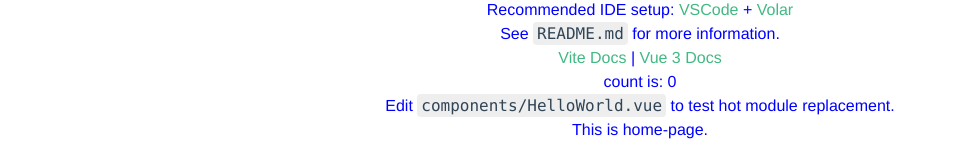
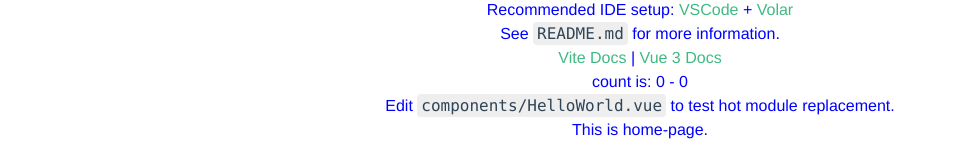
Before and after one commit to sherwinshen/vue3-project-startkit, a Vue app: page / in a window 1280 px wide. Shown: the part 298-458 px from the top of the page, without its empty margins (0-956 px from the left). Built offline with nearby package versions, Linux system fonts and the light colour scheme.

Commit message:
chore: vuex 配置

```diff
--- a/package.json
+++ b/package.json
@@ -9,7 +9,8 @@
   },
   "dependencies": {
     "vue": "^3.2.25",
-    "vue-router": "^4.0.12"
+    "vue-router": "^4.0.12",
+    "vuex": "^4.0.2"
   },
   "devDependencies": {
     "@commitlint/cli": "^16.0.1",
--- a/src/components/HelloWorld.vue
+++ b/src/components/HelloWorld.vue
@@ -1,9 +1,19 @@
 <script setup lang="ts">
-import { ref } from 'vue';
+import { ref, computed } from 'vue';
+
+import { useStore } from 'vuex';
+const store = useStore();
+const count = computed(() => {
+  return store.state.count.count;
+});
+const doubleCount = computed(() => {
+  return store.getters['count/double'];
+});
+const add = () => {
+  store.commit('count/increment');
+};
 
 defineProps<{ msg: string }>();
-
-const count = ref(0);
 </script>
 
 <template>
@@ -28,7 +38,7 @@
     <a href="https://v3.vuejs.org/" target="_blank">Vue 3 Docs</a>
   </p>
 
-  <button type="button" @click="count++">count is: {{ count }}</button>
+  <button type="button" @click="add">count is: {{ doubleCount }} - {{ count }}</button>
   <p>
     Edit
     <code>components/HelloWorld.vue</code>
--- a/src/main.ts
+++ b/src/main.ts
@@ -1,8 +1,9 @@
 import { createApp } from 'vue';
 import App from './App.vue';
 import router from './router/index';
+import store from './store/index';
 
 // tailwind css
 import '@/assets/styles/tailwind/index.less';
 
-createApp(App).use(router).mount('#app');
+createApp(App).use(router).use(store).mount('#app');
--- /dev/null
+++ b/src/store/actions.ts
@@ -0,0 +1,3 @@
+const actions = {};
+
+export default actions;
--- /dev/null
+++ b/src/store/getters.ts
@@ -0,0 +1,3 @@
+const getters = {};
+
+export default getters;
--- /dev/null
+++ b/src/store/index.ts
@@ -0,0 +1,18 @@
+import { createStore } from 'vuex';
+import state from './state';
+import actions from './actions';
+import mutations from './mutations';
+import getters from './getters';
+
+// 模块内容
+import count from '@/store/modules/count';
+
+export default createStore({
+  state,
+  getters,
+  actions,
+  mutations,
+  modules: {
+    count,
+  },
+});
--- /dev/null
+++ b/src/store/modules/count.ts
@@ -0,0 +1,34 @@
+export interface State {
+  count: number;
+}
+
+const state = (): State => {
+  return {
+    count: 0,
+  };
+};
+const getters = {
+  double(state: State) {
+    return 2 * state.count;
+  },
+};
+const actions = {
+  increment(context: any) {
+    context.commit('increment');
+  },
+};
+const mutations = {
+  increment(state: State) {
+    state.count++;
+  },
+};
+
+const countStore = {
+  namespaced: true,
+  state,
+  getters,
+  actions,
+  mutations,
+};
+
+export default countStore;
--- /dev/null
+++ b/src/store/mutations.ts
@@ -0,0 +1,3 @@
+const mutations = {};
+
+export default mutations;
--- /dev/null
+++ b/src/store/state.ts
@@ -0,0 +1,3 @@
+const states = {};
+
+export default states;
```
Also changed, not shown: 1 other file (tests, documents, lock files or other folders).
